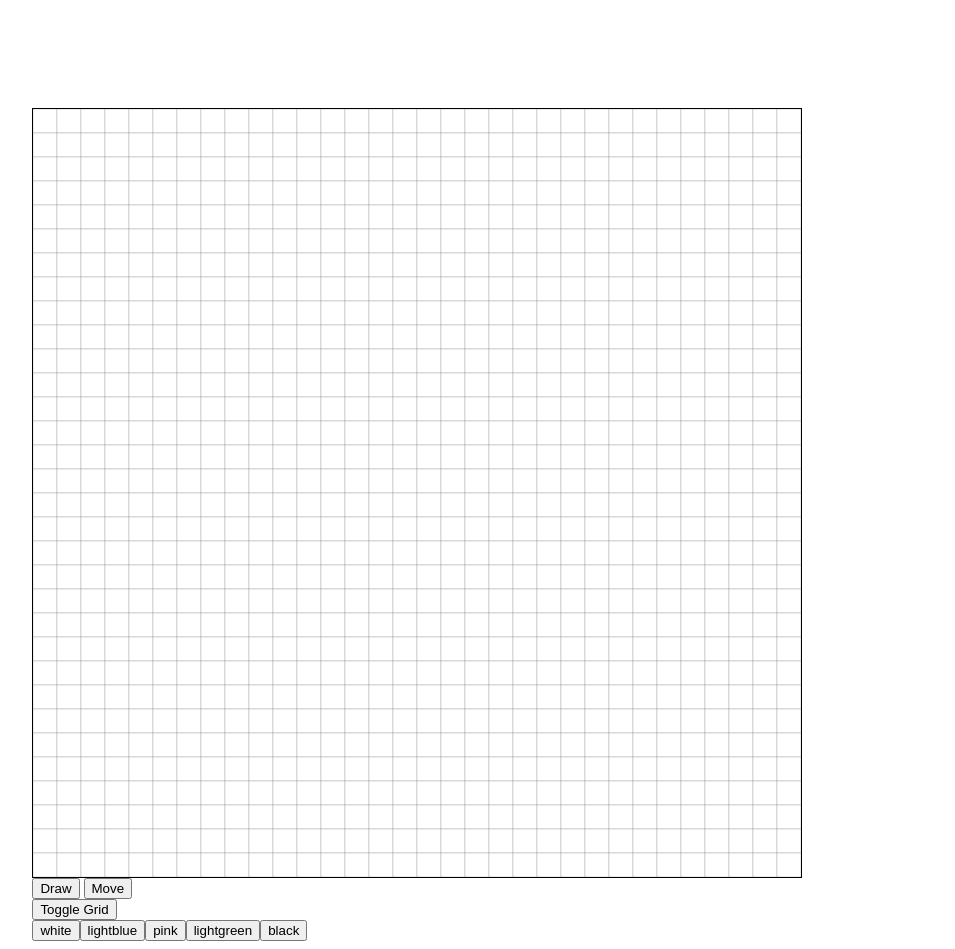
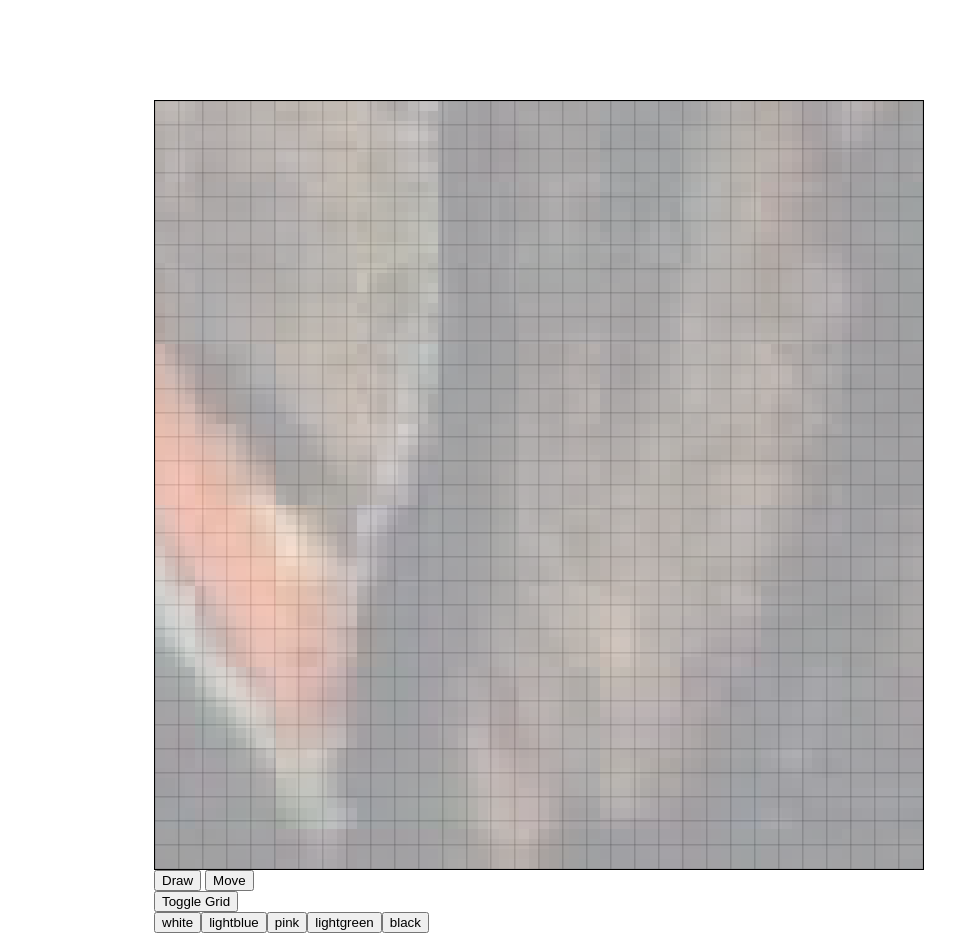
Before and after one commit to JamesHageman/big-picture, a website: page client/index.html in a window 1280 px wide. Shown: the whole page, without its empty margins (102-1057 px from the left). Drawn offline with Linux system fonts and the light colour scheme.

Commit message:
image scaling eyyyyyy

```diff
--- a/client/main.js
+++ b/client/main.js
@@ -22,15 +22,17 @@
 
     var drawMode = false;
 
+    var image;
 
     var picture = [];
 
-    var colors = ["white","lightblue","pink","lightgreen","black"];
-    var selectedColor = 4;
+    var colors = [];
+    var selectedColor = 1;
 
     //------------------------- LOGICZ ------------------------//
 
     function genEmptyPicture() {
+        var picture = [];
         for (var r = 0; r < DIMS; ++r) {
             picture.push([]);
             for (var c = 0; c < DIMS; ++c) {
@@ -40,6 +42,7 @@
                 else picture[r].push(0);
             }
         }
+        return picture;
     }
 
     /* returns {r:row, c:column} given mouse position of canvas */
@@ -94,6 +97,7 @@
         ctx.translate(gX, gY);
         ctx.scale(gScale, gScale);
 
+
         for (var r = 0; r < DIMS; ++r) {
             for (var c = 0; c < DIMS; ++c) {
                 var lOffset = c * SIZE;
@@ -109,6 +113,14 @@
                 }
             }
         }
+
+
+        ctx.save();
+            ctx.imageSmoothingEnabled = false;
+            ctx.globalAlpha = 0.4;
+            ctx.drawImage(image, 0, 0, GW, GH);
+        ctx.restore()
+
         ctx.restore();
     }
 
@@ -121,6 +133,21 @@
                 drawMode = true;
             })
         }
+    }
+
+    // -------------------- MUH WEBSOCKETS --------------------//
+
+    function getColors () {
+        return ["white","lightblue","pink","lightgreen","black"];
+    }
+
+    function getImage () {
+        var image = new Image();
+        image.src = 'tst.png';
+        image.onload = function () {
+            renderPicture();
+        }
+        return image;
     }
 
     //--------------------- EVENT HANDLERS --------------------//
@@ -256,11 +283,15 @@
     canvas.width = DIMS*SIZE;
     canvas.height = DIMS*SIZE;
 
-    // Init color buttons
+    // Init colors and color buttons
+    colors = getColors()
     initColorButtons();
 
-    // generate / load image
-    genEmptyPicture(DIMS);
+    // load image
+    image = getImage()
+
+    // generate / load picture
+    picture = genEmptyPicture(DIMS);
 
     // Inital render
     renderPicture();
--- a/client/style.css
+++ b/client/style.css
@@ -1,11 +1,10 @@
 .container {
-    width: 80%;
     margin: auto;
+    position: relative;
+    width: 768px;
 }
 
 canvas {
-    margin: auto;
-    margin-top: 100px;
     border: 1px solid black;
 
     -webkit-touch-callout: none;
@@ -21,8 +20,9 @@ canvas {
 }
 
 .canvasContainer {
-
+    margin: auto;
+    margin-top: 100px;
 }
 .controls {
-
+    position: static;
 }
```
Also changed, not shown: client/tst.png (added).
